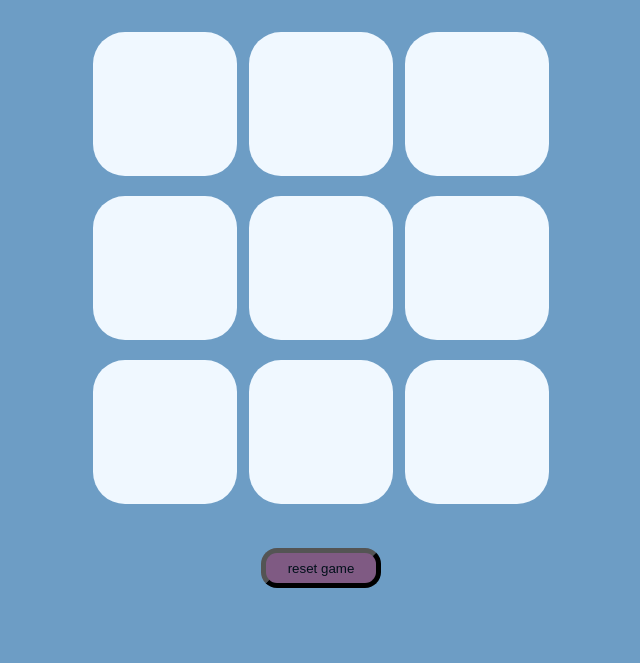
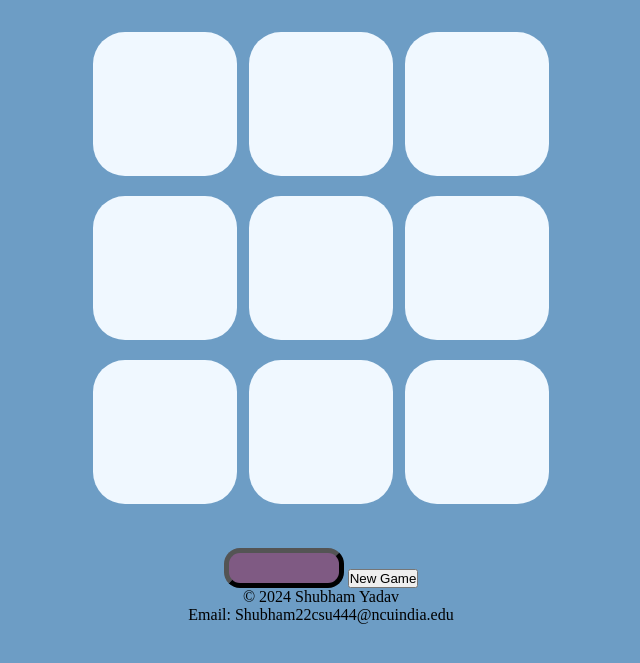
Before and after one commit to shubham-ydv-621/tic-tac-toe-by-shubham-yadav-, a plain HTML site: page index.html in a window 1280 px wide. Shown: the part 65-728 px from the top of the page, without its empty margins (319-959 px from the left). Drawn offline with Linux system fonts and the light colour scheme.

Commit message:
Update index.html

```diff
--- a/index.html
+++ b/index.html
@@ -22,7 +22,12 @@
                 <button class="box"></button>
             </div>
         </div>
-        <button class="resetbtn">reset game</button>
+        <button class="resetbtn"></button>
+        <button class="newGameBtn">New Game</button>
+        <footer>
+            <p>&copy; 2024 Shubham Yadav</p>
+            <p>Email: Shubham22csu444@ncuindia.edu</p>
+        </footer>
     </main>
     <script src="game.js"></script>
 </body>
```
